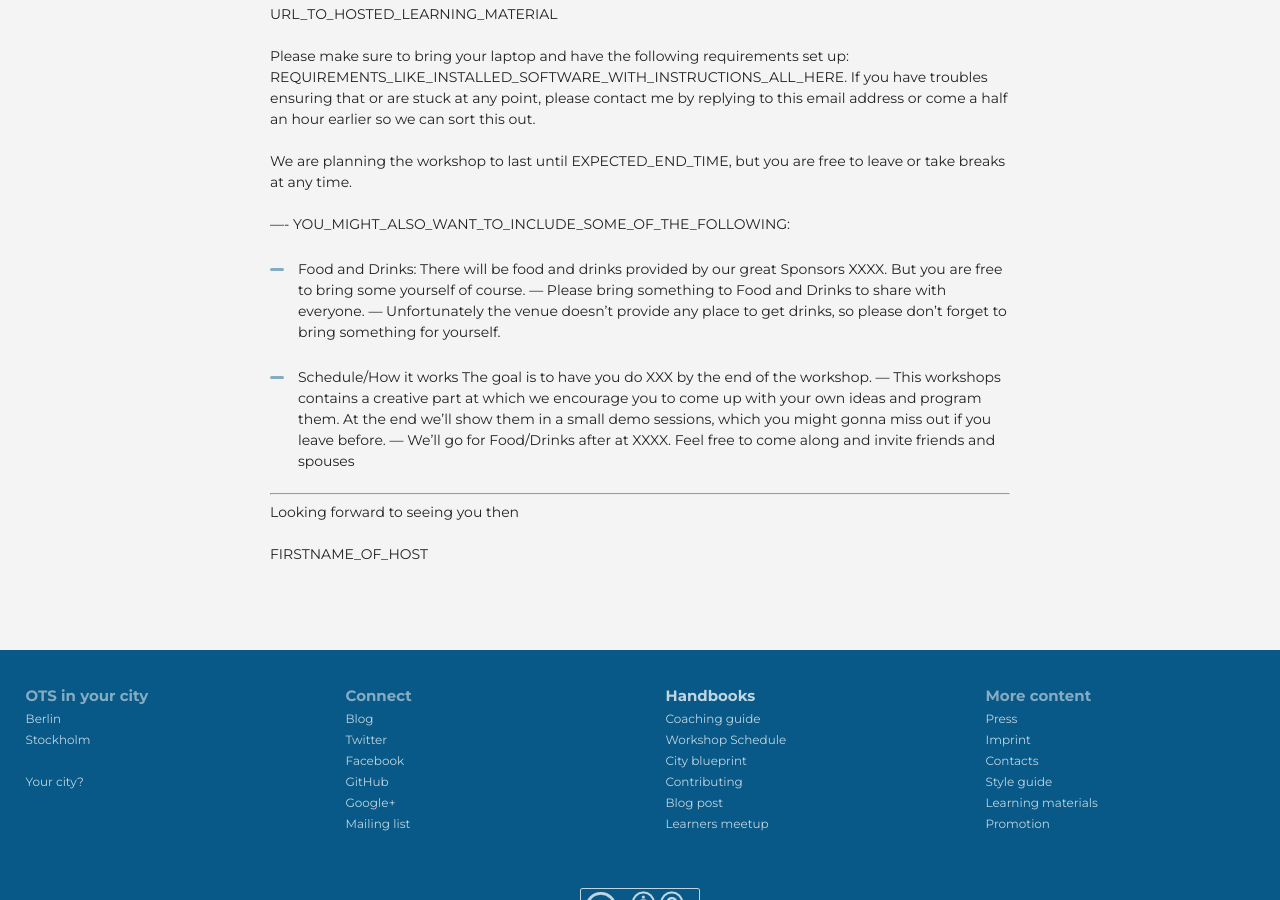
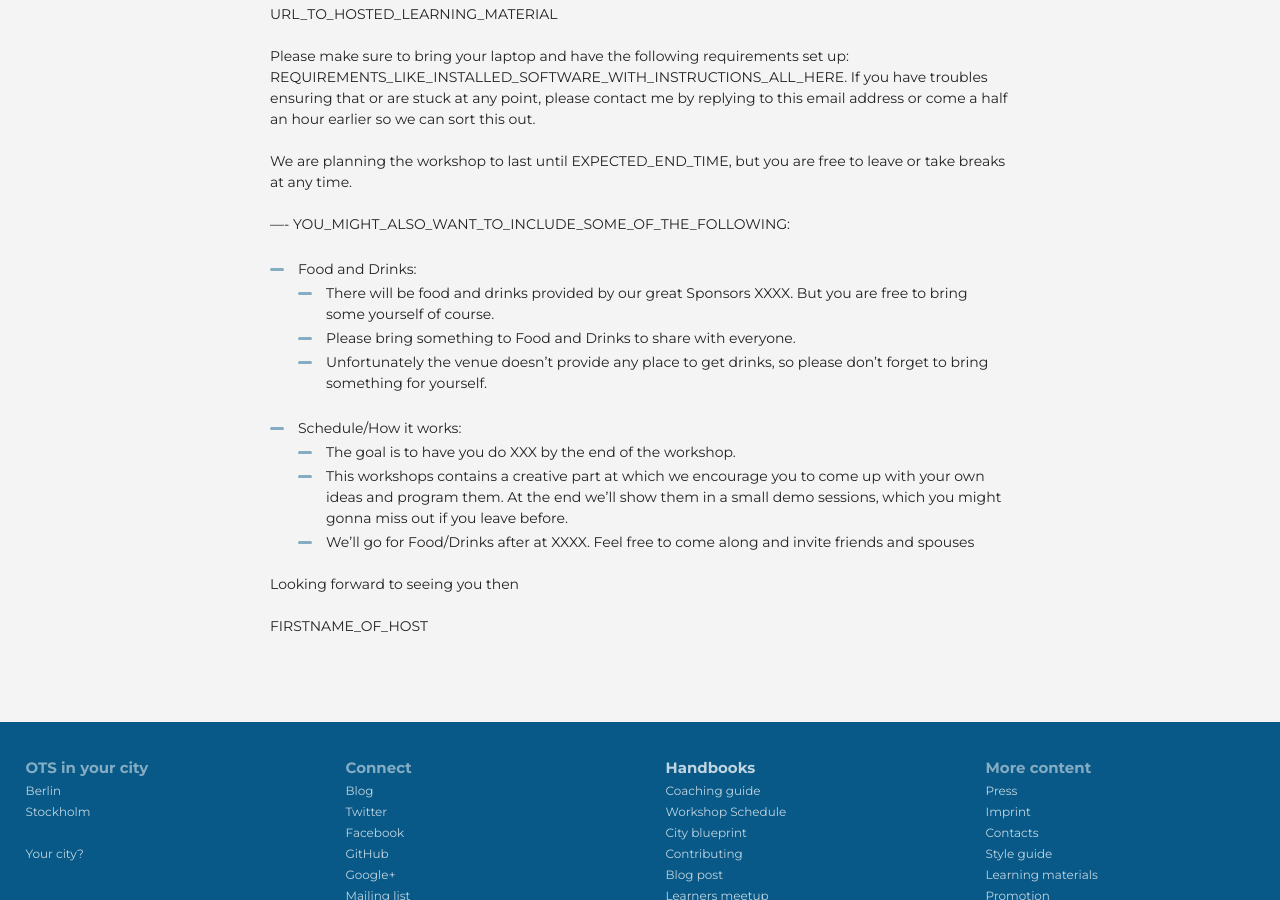
Before and after one commit to OpenTechSchool/www.opentechschool.org, a Jekyll site: the page built from handbooks/workshops/example-after-closing.md, in a window 1280 px wide and 900 px high, scrolled down 659 px. Built offline with Jekyll 4.4.1, drawn with Linux system fonts in a browser that asks for light colours; nearby versions of some CDN libraries.

Commit message:
design and readability

```diff
--- a/handbooks/workshops/example-after-closing.md
+++ b/handbooks/workshops/example-after-closing.md
@@ -17,21 +17,16 @@ We are planning the workshop to last until EXPECTED_END_TIME, but you are free t
 
 ---- YOU_MIGHT_ALSO_WANT_TO_INCLUDE_SOME_OF_THE_FOLLOWING:
 
-- Food and Drinks:
-  There will be food and drinks provided by our great Sponsors XXXX. But you are free to bring some yourself of course.
-  ---
-  Please bring something to Food and Drinks to share with everyone.
-  ---
-  Unfortunately the venue doesn't provide any place to get drinks, so please don't forget to bring something for yourself.
+ - Food and Drinks:
+   * There will be food and drinks provided by our great Sponsors XXXX. But you are free to bring some yourself of course.
+   * Please bring something to Food and Drinks to share with everyone.
+   * Unfortunately the venue doesn't provide any place to get drinks, so please don't forget to bring something for yourself.
 
-- Schedule/How it works
-  The goal is to have you do XXX by the end of the workshop.
-  ---
-  This workshops contains a creative part at which we encourage you to come up with your own ideas and program them. At the end we'll show them in a small demo sessions, which you might gonna miss out if you leave before.
-  ---
-  We'll go for Food/Drinks after at XXXX. Feel free to come along and invite friends and spouses
+ - Schedule/How it works:
+   * The goal is to have you do XXX by the end of the workshop.
+   * This workshops contains a creative part at which we encourage you to come up with your own ideas and program them. At the end we'll show them in a small demo sessions, which you might gonna miss out if you leave before.
+   * We'll go for Food/Drinks after at XXXX. Feel free to come along and invite friends and spouses
 
-----
 
 Looking forward to seeing you then
 
```
